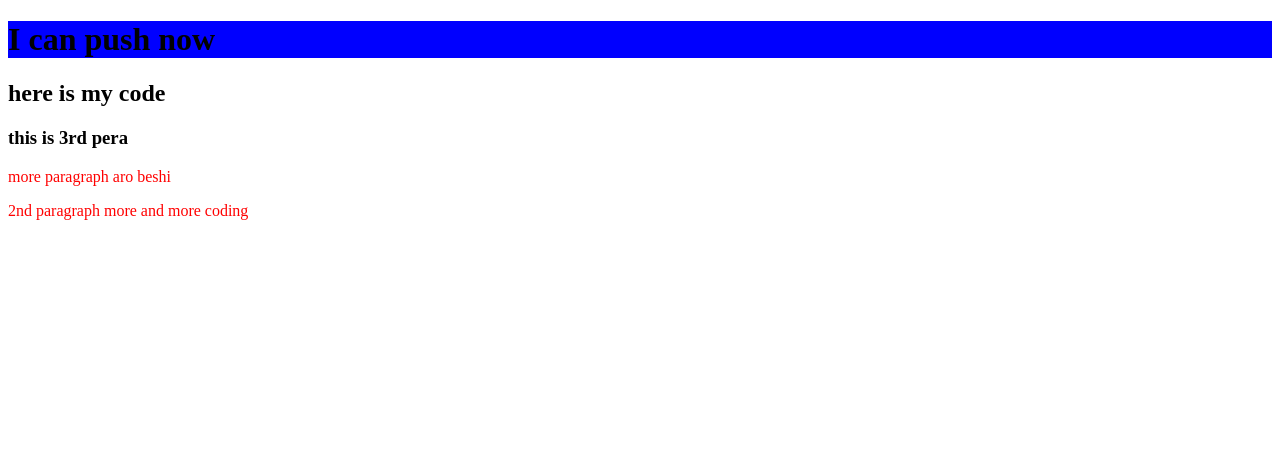
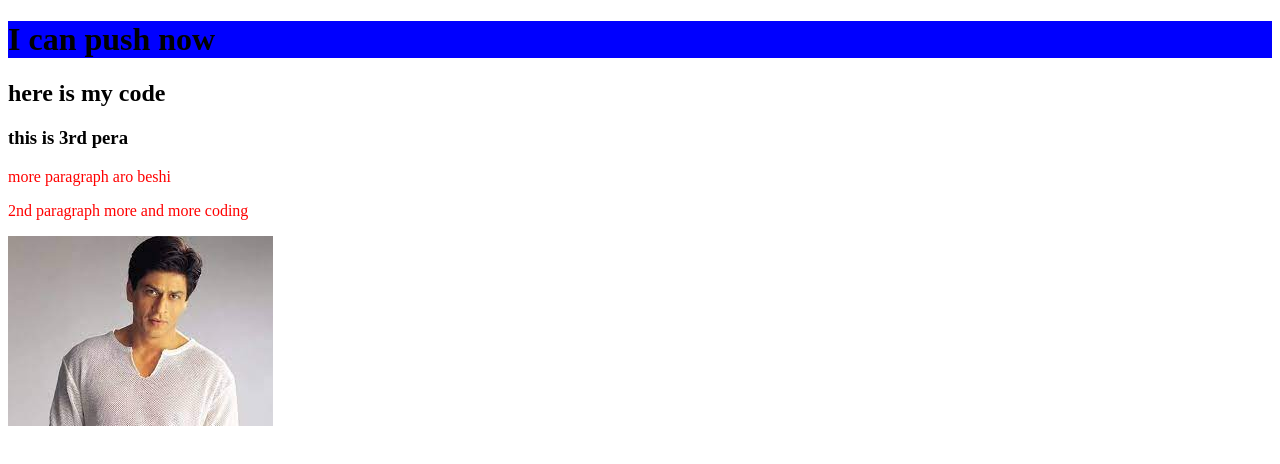
Before and after one commit to siam50/my-second-repo, a plain HTML site: page index.html in a window 1280 px wide. Drawn offline with Linux system fonts and the light colour scheme.

Commit message:
image added

```diff
--- a/index.html
+++ b/index.html
@@ -13,5 +13,6 @@
     <h3>this is 3rd pera</h3>
     <p>more paragraph aro beshi</p>
     <p>2nd paragraph more and more coding</p>
+    <img src="shahrukh.jfif" alt="picture of shahrukh">
 </body>
 </html>
```
Also changed, not shown: shahrukh-2.jfif (added), shahrukh-3.jfif (added), shahrukh.jfif (added).
